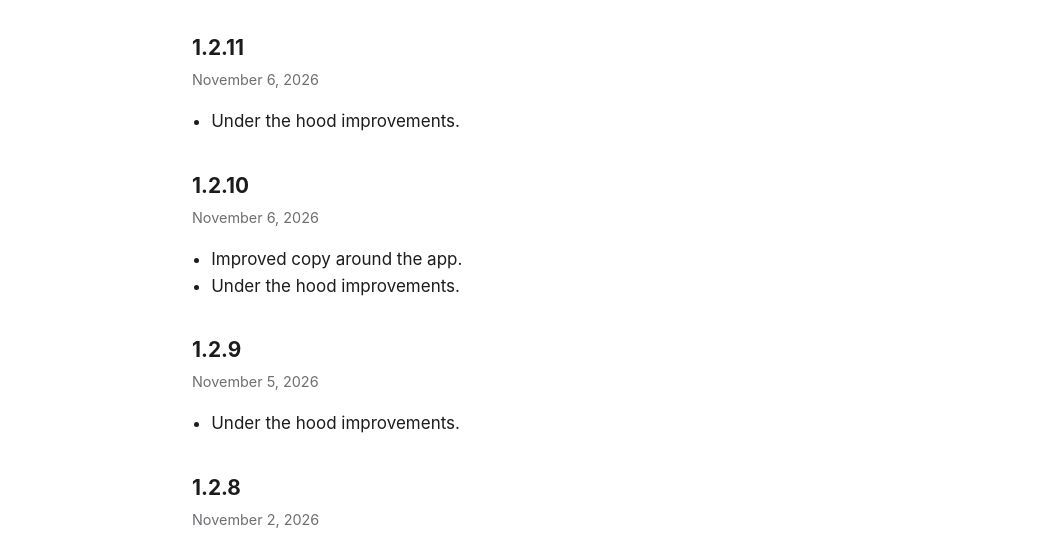
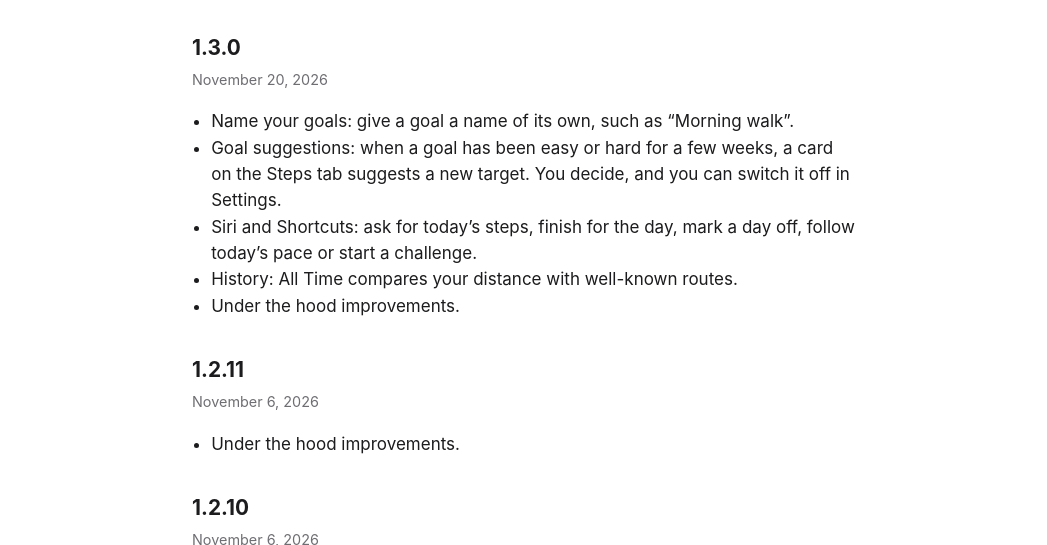
Before and after one commit to raphkoebraam/walkingbuddy.koebraam.com, a plain HTML site: page changelog/index.html in a window 1280 px wide. Shown: the part 194-739 px from the top of the page, without its empty margins (116-1163 px from the left). Drawn offline with Linux system fonts and the light colour scheme.

Commit message:
Deploy site from WalkingBuddy docs/site @ 5b6ec728

```diff
--- a/changelog/index.html
+++ b/changelog/index.html
@@ -20,6 +20,16 @@
     <div class="wrap">
 <h1>Walking Buddy Changelog</h1>
   <p class="meta">What is new in every release on the App Store, newest first.</p>
+
+  <h2>1.3.0</h2>
+  <p class="meta">November 20, 2026</p>
+  <ul>
+    <li>Name your goals: give a goal a name of its own, such as &ldquo;Morning walk&rdquo;.</li>
+    <li>Goal suggestions: when a goal has been easy or hard for a few weeks, a card on the Steps tab suggests a new target. You decide, and you can switch it off in Settings.</li>
+    <li>Siri and Shortcuts: ask for today&rsquo;s steps, finish for the day, mark a day off, follow today&rsquo;s pace or start a challenge.</li>
+    <li>History: All Time compares your distance with well-known routes.</li>
+    <li>Under the hood improvements.</li>
+  </ul>
 
   <h2>1.2.11</h2>
   <p class="meta">November 6, 2026</p>
```
Also changed, not shown: robots.txt.
